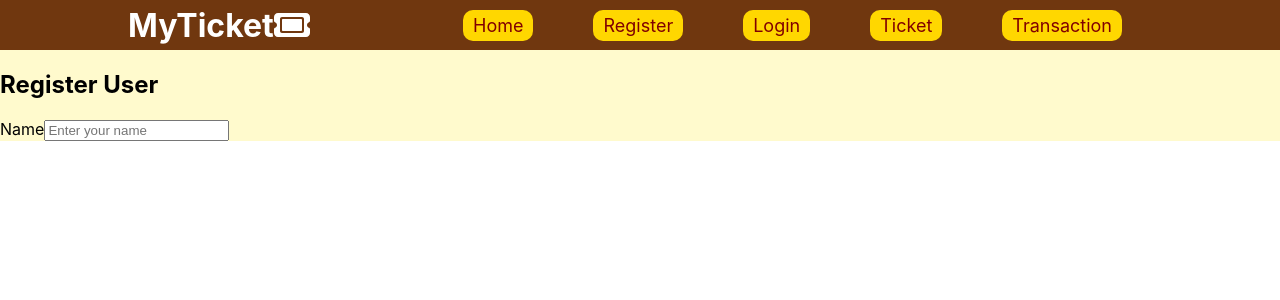
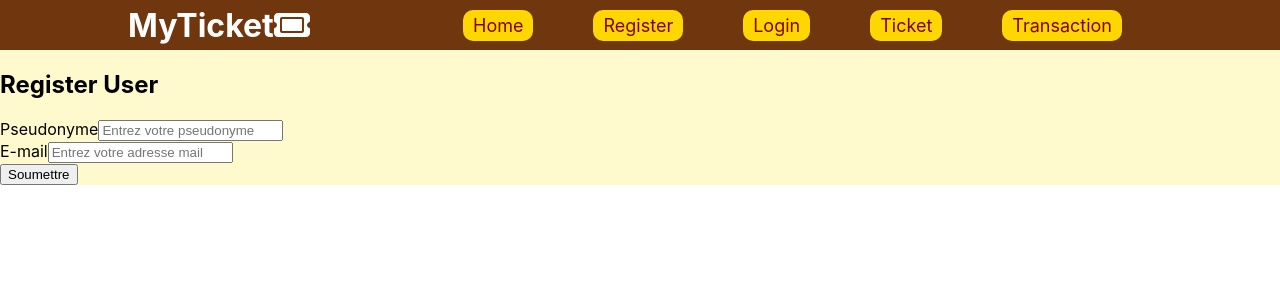
Before and after one commit to AJCSteeve/projet-fil-rouge-React, a React (Create React App) app: page /register in a window 1280 px wide. Shown: the top 300 px of the page. Built offline with nearby package versions, Linux system fonts and the light colour scheme.

Commit message:
prototype form ongoing

```diff
--- a/src/pages/crud/Register.js
+++ b/src/pages/crud/Register.js
@@ -7,15 +7,28 @@ function Register(){
                 <div className="col-md-6 offset-md-3 border rounded p-4 mt-2 shadow">
                     <h2 className="text-center m-4">Register User</h2>
                     <div div className="mb-3">
-                        <label htmlFor="Name" className="form-label">
-                            Name
+                        <label htmlFor="Username" className="form-label">
+                            Pseudonyme
                         </label>
                         <input
-                        type={"text"}
-                        className="form-control"
-                        placeholder="Enter your name"
-                        name="name"/>
+                            type={"text"}
+                            className="form-control"
+                            placeholder="Entrez votre pseudonyme"
+                            name="username"
+                        />
                     </div>
+                    <div div className="mb-3">
+                    <label htmlFor="Email" className="form-label">
+                            E-mail
+                        </label>
+                        <input
+                            type={"text"}
+                            className="form-control"
+                            placeholder="Entrez votre adresse mail"
+                            name="mail"
+                        />
+                    </div>
+                    <button type="submit" className="btn btn-outline-primary">Soumettre</button>
                 </div>
             </div>
         </div>
```
